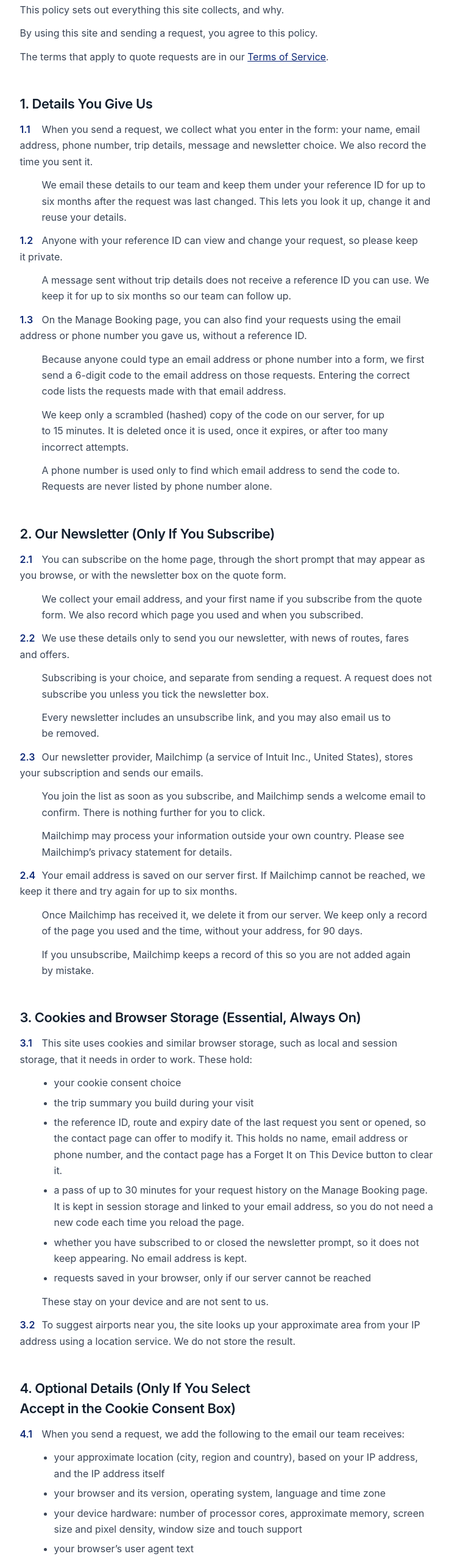
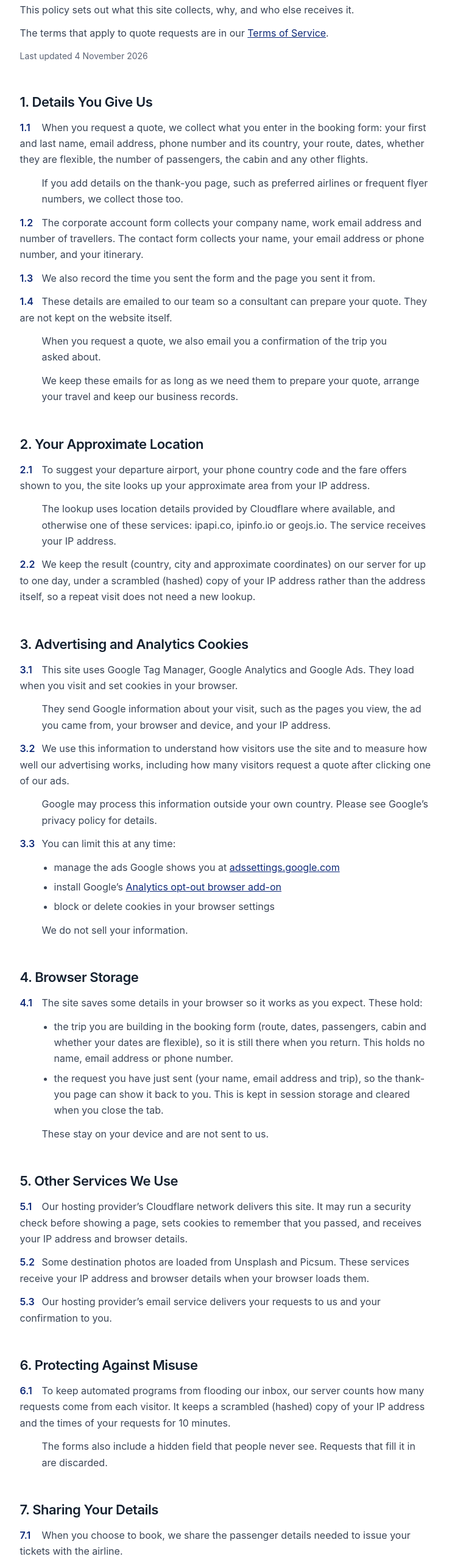
Before and after one commit to Vetheresudoopsec/BusinessClassTravel, a plain HTML site: page privacy.html in a window 1280 px wide. Shown: the part 236-2797 px from the top of the page at 61% size, without its empty margins (260-1002 px from the left). Drawn offline with Linux system fonts and the light colour scheme.

Commit message:
Rewrite the Privacy Policy to match what the site does
Covers the booking, corporate and contact forms, the location lookup,
Google Tag Manager, Analytics and Ads cookies with ways to opt out,
browser storage, Cloudflare, photos, misuse protection and sharing.
Removes features this site does not have (newsletter, reference IDs,
Manage Booking, a cookie consent box, device details in requests).

Co-Authored-By: Claude Opus 5.5 <noreply@anthropic.com>

```diff
--- a/privacy.html
+++ b/privacy.html
@@ -59,71 +59,60 @@
 <main class="legal">
     <p class="eyebrow">Legal</p>
     <h1>Privacy Policy</h1>
-    <p>This policy sets out everything this site collects, and why.</p>
-    <p>By using this site and sending a request, you agree to this policy.</p>
+    <p>This policy sets out what this site collects, why, and who else receives it.</p>
     <p>The terms that apply to quote requests are in our <a href="terms.html">Terms of Service</a>.</p>
+    <p class="date">Last updated 4 November 2026</p>
 
     <h2>1. Details You Give Us</h2>
-    <p><span class="n">1.1</span>When you send a request, we collect what you enter in the form: your name, email address, phone number, trip details, message and newsletter choice. We also record the time you sent it.</p>
-    <p class="i">We email these details to our team and keep them under your reference ID for up to six months after the request was last changed. This lets you look it up, change it and reuse your details.</p>
-    <p><span class="n">1.2</span>Anyone with your reference ID can view and change your request, so please keep it private.</p>
-    <p class="i">A message sent without trip details does not receive a reference ID you can use. We keep it for up to six months so our team can follow up.</p>
-    <p><span class="n">1.3</span>On the Manage Booking page, you can also find your requests using the email address or phone number you gave us, without a reference ID.</p>
-    <p class="i">Because anyone could type an email address or phone number into a form, we first send a 6-digit code to the email address on those requests. Entering the correct code lists the requests made with that email address.</p>
-    <p class="i">We keep only a scrambled (hashed) copy of the code on our server, for up to 15 minutes. It is deleted once it is used, once it expires, or after too many incorrect attempts.</p>
-    <p class="i">A phone number is used only to find which email address to send the code to. Requests are never listed by phone number alone.</p>
+    <p><span class="n">1.1</span>When you request a quote, we collect what you enter in the booking form: your first and last name, email address, phone number and its country, your route, dates, whether they are flexible, the number of passengers, the cabin and any other flights.</p>
+    <p class="i">If you add details on the thank-you page, such as preferred airlines or frequent flyer numbers, we collect those too.</p>
+    <p><span class="n">1.2</span>The corporate account form collects your company name, work email address and number of travellers. The contact form collects your name, your email address or phone number, and your itinerary.</p>
+    <p><span class="n">1.3</span>We also record the time you sent the form and the page you sent it from.</p>
+    <p><span class="n">1.4</span>These details are emailed to our team so a consultant can prepare your quote. They are not kept on the website itself.</p>
+    <p class="i">When you request a quote, we also email you a confirmation of the trip you asked about.</p>
+    <p class="i">We keep these emails for as long as we need them to prepare your quote, arrange your travel and keep our business records.</p>
 
-    <h2>2. Our Newsletter (Only If You Subscribe)</h2>
-    <p><span class="n">2.1</span>You can subscribe on the home page, through the short prompt that may appear as you browse, or with the newsletter box on the quote form.</p>
-    <p class="i">We collect your email address, and your first name if you subscribe from the quote form. We also record which page you used and when you subscribed.</p>
-    <p><span class="n">2.2</span>We use these details only to send you our newsletter, with news of routes, fares and offers.</p>
-    <p class="i">Subscribing is your choice, and separate from sending a request. A request does not subscribe you unless you tick the newsletter box.</p>
-    <p class="i">Every newsletter includes an unsubscribe link, and you may also email us to be removed.</p>
-    <p><span class="n">2.3</span>Our newsletter provider, Mailchimp (a service of Intuit Inc., United States), stores your subscription and sends our emails.</p>
-    <p class="i">You join the list as soon as you subscribe, and Mailchimp sends a welcome email to confirm. There is nothing further for you to click.</p>
-    <p class="i">Mailchimp may process your information outside your own country. Please see Mailchimp’s privacy statement for details.</p>
-    <p><span class="n">2.4</span>Your email address is saved on our server first. If Mailchimp cannot be reached, we keep it there and try again for up to six months.</p>
-    <p class="i">Once Mailchimp has received it, we delete it from our server. We keep only a record of the page you used and the time, without your address, for 90 days.</p>
-    <p class="i">If you unsubscribe, Mailchimp keeps a record of this so you are not added again by mistake.</p>
+    <h2>2. Your Approximate Location</h2>
+    <p><span class="n">2.1</span>To suggest your departure airport, your phone country code and the fare offers shown to you, the site looks up your approximate area from your IP address.</p>
+    <p class="i">The lookup uses location details provided by Cloudflare where available, and otherwise one of these services: ipapi.co, ipinfo.io or geojs.io. The service receives your IP address.</p>
+    <p><span class="n">2.2</span>We keep the result (country, city and approximate coordinates) on our server for up to one day, under a scrambled (hashed) copy of your IP address rather than the address itself, so a repeat visit does not need a new lookup.</p>
 
-    <h2>3. Cookies and Browser Storage (Essential, Always On)</h2>
-    <p><span class="n">3.1</span>This site uses cookies and similar browser storage, such as local and session storage, that it needs in order to work. These hold:</p>
+    <h2>3. Advertising and Analytics Cookies</h2>
+    <p><span class="n">3.1</span>This site uses Google Tag Manager, Google Analytics and Google Ads. They load when you visit and set cookies in your browser.</p>
+    <p class="i">They send Google information about your visit, such as the pages you view, the ad you came from, your browser and device, and your IP address.</p>
+    <p><span class="n">3.2</span>We use this information to understand how visitors use the site and to measure how well our advertising works, including how many visitors request a quote after clicking one of our ads.</p>
+    <p class="i">Google may process this information outside your own country. Please see Google’s privacy policy for details.</p>
+    <p><span class="n">3.3</span>You can limit this at any time:</p>
     <ul>
-      <li>your cookie consent choice</li>
-      <li>the trip summary you build during your visit</li>
-      <li>the reference ID, route and expiry date of the last request you sent or opened, so the contact page can offer to modify it. This holds no name, email address or phone number, and the contact page has a Forget It on This Device button to clear it.</li>
-      <li>a pass of up to 30 minutes for your request history on the Manage Booking page. It is kept in session storage and linked to your email address, so you do not need a new code each time you reload the page.</li>
-      <li>whether you have subscribed to or closed the newsletter prompt, so it does not keep appearing. No email address is kept.</li>
-      <li>requests saved in your browser, only if our server cannot be reached</li>
+      <li>manage the ads Google shows you at <a href="https://adssettings.google.com/" rel="noopener">adssettings.google.com</a></li>
+      <li>install Google’s <a href="https://tools.google.com/dlpage/gaoptout" rel="noopener">Analytics opt-out browser add-on</a></li>
+      <li>block or delete cookies in your browser settings</li>
+    </ul>
+    <p class="i">We do not sell your information.</p>
+
+    <h2>4. Browser Storage</h2>
+    <p><span class="n">4.1</span>The site saves some details in your browser so it works as you expect. These hold:</p>
+    <ul>
+      <li>the trip you are building in the booking form (route, dates, passengers, cabin and whether your dates are flexible), so it is still there when you return. This holds no name, email address or phone number.</li>
+      <li>the request you have just sent (your name, email address and trip), so the thank-you page can show it back to you. This is kept in session storage and cleared when you close the tab.</li>
     </ul>
     <p class="i">These stay on your device and are not sent to us.</p>
-    <p><span class="n">3.2</span>To suggest airports near you, the site looks up your approximate area from your IP address using a location service. We do not store the result.</p>
-
-    <h2>4. Optional Details (Only If You Select Accept in the Cookie Consent Box)</h2>
-    <p><span class="n">4.1</span>When you send a request, we add the following to the email our team receives:</p>
-    <ul>
-      <li>your approximate location (city, region and country), based on your IP address, and the IP address itself</li>
-      <li>your browser and its version, operating system, language and time zone</li>
-      <li>your device hardware: number of processor cores, approximate memory, screen size and pixel density, window size and touch support</li>
-      <li>your browser’s user agent text</li>
-    </ul>
-    <p><span class="n">4.2</span>We use these details only to help our team verify and handle your request, and to protect against misuse. They are not stored on the site, not used for advertising and not sold.</p>
-    <p class="i">If you select Decline, none of these details are collected. The time you sent your request is always included.</p>
 
     <h2>5. Other Services We Use</h2>
-    <p><span class="n">5.1</span>Photos, fonts and airline logos are loaded from other services, such as Unsplash, Google Fonts and airline logo providers. These services receive your IP address and browser details when your browser loads them.</p>
-    <p class="i">Our email provider delivers your requests to us. Mailchimp receives your email address if you subscribe to our newsletter (see section 2).</p>
+    <p><span class="n">5.1</span>Our hosting provider’s Cloudflare network delivers this site. It may run a security check before showing a page, sets cookies to remember that you passed, and receives your IP address and browser details.</p>
+    <p><span class="n">5.2</span>Some destination photos are loaded from Unsplash and Picsum. These services receive your IP address and browser details when your browser loads them.</p>
+    <p><span class="n">5.3</span>Our hosting provider’s email service delivers your requests to us and your confirmation to you.</p>
 
-    <h2>6. Protecting Against Automated Traffic (Essential)</h2>
-    <p><span class="n">6.1</span>To keep automated programs away from route searches and quote requests, the page asks our server for a short-lived pass just before it looks up routes, finds or changes a request, asks for a request history code, sends a message or signs you up to the newsletter.</p>
-    <p class="i">To issue the pass, our server checks basic browser details (such as browser name and language settings), whether a person has used the page, a hidden form field, how quickly a form was completed and which website the request came from.</p>
-    <p class="i">Your pass is kept in your browser’s session storage for up to 30 minutes.</p>
-    <p><span class="n">6.2</span>If we enable Cloudflare Turnstile, an invisible check from Cloudflare also runs at these moments. Your browser loads a script from Cloudflare, and Cloudflare receives your IP address and browser details.</p>
-    <p class="i">You will never be asked to select pictures or type text. If a visit appears automated, the request is not processed, and we show our email address and phone number instead.</p>
+    <h2>6. Protecting Against Misuse</h2>
+    <p><span class="n">6.1</span>To keep automated programs from flooding our inbox, our server counts how many requests come from each visitor. It keeps a scrambled (hashed) copy of your IP address and the times of your requests for 10 minutes.</p>
+    <p class="i">The forms also include a hidden field that people never see. Requests that fill it in are discarded.</p>
 
-    <h2>7. Changing Your Mind</h2>
-    <p><span class="n">7.1</span>You can change your cookie choice at any time by selecting Cookie Settings at the bottom of any page.</p>
-    <p class="i">To have a request or message deleted before the six months are up, email us with your reference ID. If you did not receive one, please include the name and email address you used.</p>
+    <h2>7. Sharing Your Details</h2>
+    <p><span class="n">7.1</span>When you choose to book, we share the passenger details needed to issue your tickets with the airline.</p>
+    <p class="i">We do not share your details with anyone else, except where the law requires it.</p>
+
+    <h2>8. Your Choices</h2>
+    <p><span class="n">8.1</span>To see the details we hold about you, correct them or have them deleted, email us with the name and email address you used.</p>
 
     <div class="legal__ask">
       <p><span class="t">Questions about your privacy?</span> Email us at <a href="mailto:sales@business-class-travel.com">sales@business-class-travel.com</a> or call <a href="tel:+13052446463">305-244-6463</a>.</p>
--- a/sitemap.xml
+++ b/sitemap.xml
@@ -17,7 +17,7 @@
   </url>
   <url>
     <loc>https://business-class-travel.com/privacy.html</loc>
-    <lastmod>2026-10-28</lastmod>
+    <lastmod>2026-11-04</lastmod>
     <changefreq>yearly</changefreq>
     <priority>0.3</priority>
   </url>
```
